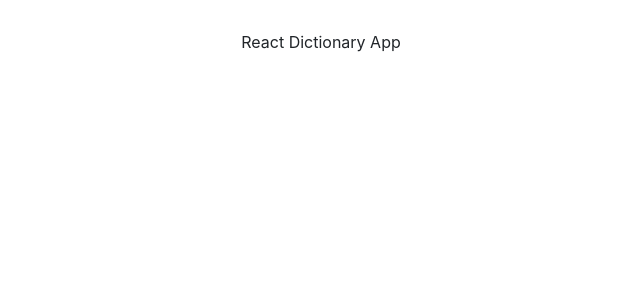
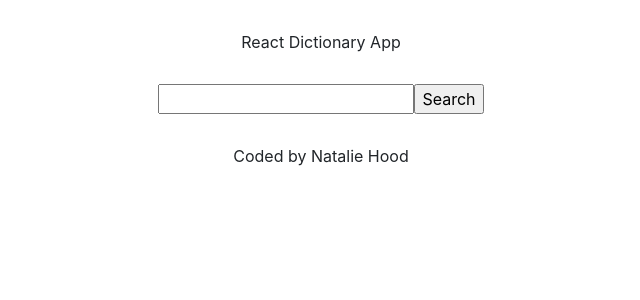
Before and after one commit to natalieh93/shecodes-react-dictionary-app, a React (Create React App) app: page / in a window 1280 px wide. Shown: the top 300 px of the page, without its empty margins (319-959 px from the left). Built offline with nearby package versions, Linux system fonts and the light colour scheme.

Commit message:
Created basic search engine

```diff
--- a/src/App.css
+++ b/src/App.css
@@ -2,3 +2,8 @@
   margin: 30px auto;
   text-align: center;
 }
+
+.App-footer {
+  margin: 30px auto;
+  text-align: center;
+}
--- a/src/App.js
+++ b/src/App.js
@@ -1,9 +1,17 @@
+import Dictionary from "./Dictionary.js"
 import "./App.css";
+
 
 export default function App() {
   return (
     <div className="App">
+      <div className="container">
       <header className="App-header">React Dictionary App</header>
+      </div>
+      <main>
+        <Dictionary />
+      </main>
+      <footer className="App-footer">Coded by Natalie Hood</footer>
     </div>
   );
 }
--- /dev/null
+++ b/src/Dictionary.css
@@ -0,0 +1,4 @@
+.Dictionary-container {
+  margin: 30px auto;
+  text-align: center;
+}
--- /dev/null
+++ b/src/Dictionary.js
@@ -0,0 +1,25 @@
+import React, { useState } from "react";
+import "./Dictionary.css";
+
+export default function Dictionary() {
+  let [keyword, setKeyword] = useState("");
+
+  function search(event) {
+    event.preventDefault();
+    alert(`Searching for ${keyword} definition`);
+  }
+
+  function handleKeywordChange(event) {
+    setKeyword(event.target.value);
+  }
+  return (
+    <div className="Dictionary">
+      <div className="Dictionary-container">
+        <form onSubmit={search}>
+          <input type="search" onChange={handleKeywordChange} />
+          <input type="submit" value="Search" />
+        </form>
+      </div>
+    </div>
+  );
+}
```
